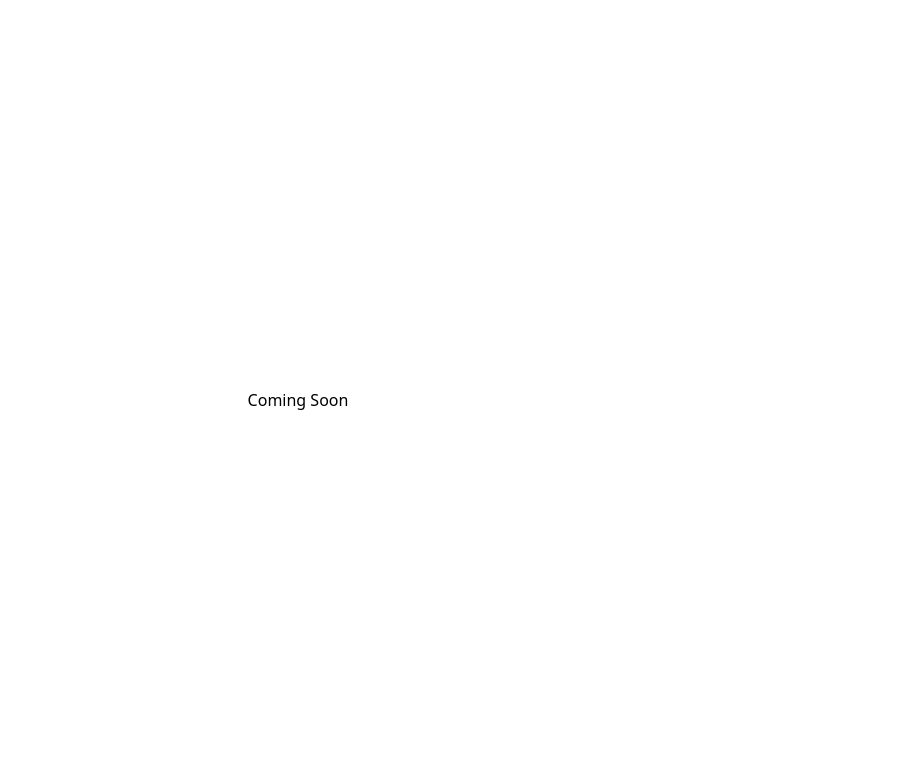
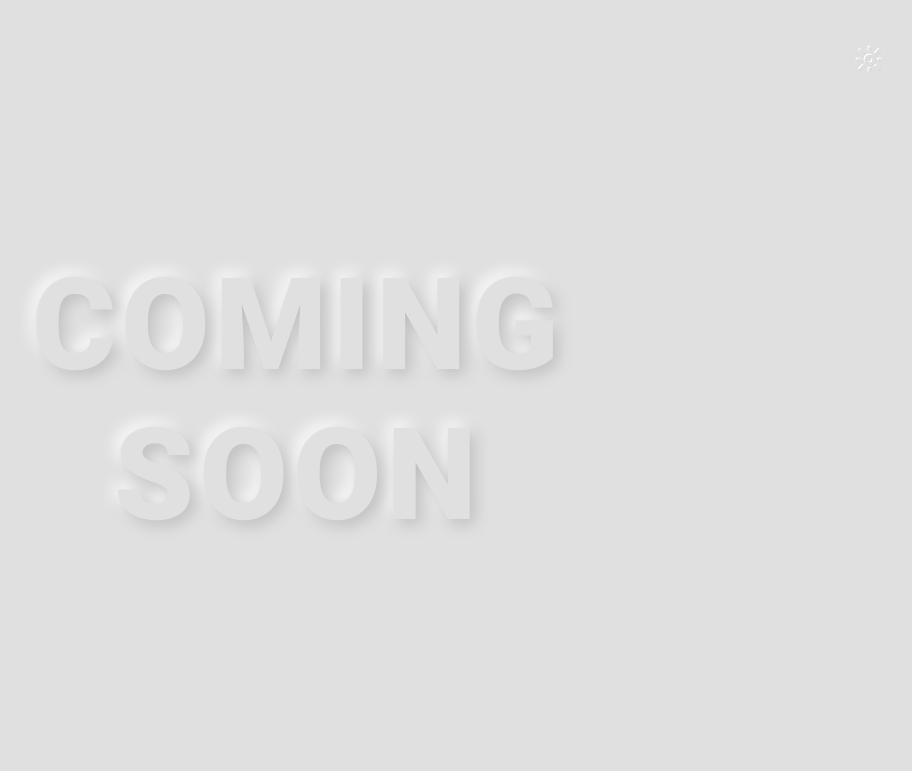
Before and after one commit to ellsworthjc/my-landing-page, a plain HTML site: page index.html in a window 1280 px wide. Shown: the whole page, without its empty margins (342-1254 px from the left). Drawn offline with nearby package versions, Linux system fonts and the light colour scheme.

Commit message:
Neumorphism styles and initial layout test

```diff
--- /dev/null
+++ b/_js/main.js
@@ -0,0 +1,7 @@
+import { switchTheme } from "./modules/themeSwitcher.js";
+
+window.addEventListener("load", () => {
+	// Theme Switcher
+	const themeSwitcherButton = document.getElementById("theme-switcher");
+	themeSwitcherButton.addEventListener("click", switchTheme);
+})
--- /dev/null
+++ b/_js/modules/themeSwitcher.js
@@ -0,0 +1,19 @@
+/**
+ * Handles theme switching for the site.
+ * - In this context, "this" is the theme switcher button.
+ */
+export function switchTheme() {
+	const themes = ["light", "dark", "silly"];
+	const body = document.querySelector("body");
+
+	themes.some((theme, index, array) => {
+		const nextTheme = array[index + 1] || array[0];
+		if (body.classList.contains(theme)) {
+			body.classList.replace(theme, nextTheme);
+			return true;
+		}
+	})
+
+	// We'll want to add some icons to the theme switcher button eventually
+	// console.log(this);
+}
--- a/index.html
+++ b/index.html
@@ -4,18 +4,27 @@
     <meta charset="UTF-8">
     <meta name="viewport" content="width=device-width, initial-scale=1.0">
     <title>J. Connor Ellsworth</title>
-    <script src="main.js"></script>
-    <script src="https://cdn.tailwindcss.com?plugins=forms,typography,aspect-ratio,line-clamp,container-queries"></script>
-    <script>
-        tailwind.config = {
-          prefix: "tw-",
-        }
-      </script>
+    <script src="/_js/main.js" type="module"></script>
+	<link href="styles.css" rel="stylesheet" />
 </head>
-<body>
-    <section class="tw-flex tw-h-screen tw-w-screen tw-items-center tw-justify-center">
-        <h1 class="">Coming Soon</h1>
+<body class="light test">
+    <section>
+		<h1 class="neu-text">Coming<br>Soon</h1>
     </section>
 
+	<!-- Four Corner Buttons -->
+	<div class="theme-switcher-container">
+		<button id="theme-switcher" class="neu-button secret">
+			Toggle Theme
+			<svg viewBox="0 0 24 24" class="svg-small svg-filter" fill="none" xmlns="http://www.w3.org/2000/svg">
+				<g stroke-width="0"></g><g stroke-linecap="round" stroke-linejoin="round"></g><g> <path d="M15 12C15 13.6569 13.6569 15 12 15C10.3431 15 9 13.6569 9 12C9 10.3431 10.3431 9 12 9C13.6569 9 15 10.3431 15 12Z" stroke-width="2"></path> <path d="M12 5V3" stroke-width="2" stroke-linecap="round" stroke-linejoin="round"></path> <path d="M17 7L19 5" stroke-width="2" stroke-linecap="round" stroke-linejoin="round"></path> <path d="M19 12H21" stroke-width="2" stroke-linecap="round" stroke-linejoin="round"></path> <path d="M17 17L19 19" stroke-width="2" stroke-linecap="round" stroke-linejoin="round"></path> <path d="M12 19V21" stroke-width="2" stroke-linecap="round" stroke-linejoin="round"></path> <path d="M7 17L5 19" stroke-width="2" stroke-linecap="round" stroke-linejoin="round"></path> <path d="M5 12H3" stroke-width="2" stroke-linecap="round" stroke-linejoin="round"></path> <path d="M5 5L7 7" stroke-width="2" stroke-linecap="round" stroke-linejoin="round"></path> </g>
+			</svg>
+		</button>
+	</div>
+	<div class="social-container">
+		<a href="#" class="neu-button secret">
+			this button doesn't do anything
+		</a>
+	</div>
 </body>
 </html>
--- /dev/null
+++ b/styles.css
@@ -0,0 +1,161 @@
+@import url('https://fonts.googleapis.com/css2?family=Roboto:ital,wght@0,100;0,300;0,400;0,500;0,700;0,900;1,100;1,300;1,400;1,500;1,700;1,900&display=swap');
+@import url('https://fonts.googleapis.com/css2?family=Comfortaa:wght@300..700&display=swap');
+
+/* Light/Default Mode */
+:root {
+	--default-transition-duration: 200ms;
+
+	/* Default colors */
+	--main-bg: #e0e0e0;
+	--main-shine: #ffffff;
+	--main-shadow: #bebebe;
+	--text-primary: #1c1c1e;
+	--accent: #4699E6;
+}
+
+* {
+	margin: 0;
+	padding: 0;
+	font-family: "Roboto", sans-serif;
+	transition: all var(--default-transition-duration);
+}
+
+/* Light/Default Mode Colors */
+.light {
+	--main-bg: #e0e0e0;
+	--main-shine: #ffffff;
+	--main-shadow: #bebebe;
+	--text-primary: #1c1c1e;
+}
+
+/* Dark Mode Colors */
+.dark {
+	--main-bg: #28282B;
+	--main-shine: #343438;
+	--main-shadow: #1c1c1e;
+	--text-primary: #bebebe;
+}
+
+/* Silly Mode Colors */
+.silly {
+	--main-bg: green;
+	--main-shine: red;
+	--main-shadow: blue;
+	--text-primary: yellow;
+}
+
+body {
+	position: relative;
+	color: var(--text-primary);
+	background-color: var(--main-bg);
+}
+
+section {
+	display: flex;
+	width: 100vw;
+	height: 100vh;
+	justify-content: center;
+	align-items: center;
+	/* background-image: linear-gradient(135deg, var(--main-shadow), var(--main-bg-darker)); */
+}
+
+h1 {
+	font-size: 10vw;
+	font-weight: 900;
+	letter-spacing: 0.33rem;
+	text-transform: uppercase;
+	text-align: center;
+	color: transparent;
+	color: red;
+	color: var(--main-bg);
+	user-select: none;
+}
+
+/* Four Corner Buttons */
+.theme-switcher-container {
+	position: absolute;
+	top: 2rem;
+	right: 2rem;
+}
+
+.social-container {
+	position: absolute;
+	bottom: 2rem;
+	right: 2rem;
+}
+
+/* Neumorphism Styles */
+.neu-box {
+	--blurScale: 2;
+	--distance: 1rem;
+	padding: var(--distance);
+	border-radius: 2rem;
+	box-shadow: var(--distance) var(--distance) calc(var(--distance) * var(--blurScale)) var(--main-shadow),
+				calc(var(--distance) * -1) calc(var(--distance) * -1) calc(var(--distance) * var(--blurScale)) var(--main-shine);
+}
+
+.neu-text {
+	--blurScale: 3;
+	--distance: 0.3rem;
+	text-shadow:
+		var(--distance) var(--distance) calc(var(--distance) * var(--blurScale)) var(--main-shadow),
+		calc(var(--distance) * -1) calc(var(--distance) * -1) calc(var(--distance) * var(--blurScale)) var(--main-shine);
+}
+
+.neu-button {
+	--blurScale: 3;
+	--distance: 0.3rem;
+	display: flex;
+	justify-content: center;
+	align-items: center;
+	gap: 1rem;
+	appearance: none;
+	font-size: 0.8rem;
+	font-weight: 400;
+	text-decoration: none;
+	padding: 0.75rem 1.25rem;
+	color: var(--text-primary);
+	background: var(--main-bg);
+	border: none;
+	border-radius: 100rem;
+	outline: none;
+	user-select: none;
+	box-shadow: var(--distance) var(--distance) calc(var(--distance) * var(--blurScale)) var(--main-shadow),
+				calc(var(--distance) * -1) calc(var(--distance) * -1) calc(var(--distance) * var(--blurScale)) var(--main-shine);
+	cursor: pointer;
+}
+
+.neu-button:hover,
+.neu-button:focus-visible {
+	--blurScale: 3;
+	--distance: 0.3rem;
+	color: var(--text-primary);
+}
+
+.neu-button:active {
+	box-shadow: var(--distance) var(--distance) calc(var(--distance) * var(--blurScale)) var(--main-shadow),
+				calc(var(--distance) * -1) calc(var(--distance) * -1) calc(var(--distance) * var(--blurScale)) var(--main-shine),
+				var(--distance) var(--distance) calc(var(--distance) * var(--blurScale)) inset var(--main-shadow),
+				calc(var(--distance) * -1) calc(var(--distance) * -1) calc(var(--distance) * var(--blurScale)) inset var(--main-shine);
+}
+
+.secret {
+	--blurScale: 0;
+	--distance: 0rem;
+	color: transparent;
+}
+
+.svg-filter {
+	--blurScale: 3;
+	--distance: 0.3rem;
+	stroke: var(--main-bg);
+	filter: drop-shadow(var(--distance) var(--distance) calc(var(--distance) * var(--blurScale)) var(--main-shadow))
+			drop-shadow(calc(var(--distance) * -1) calc(var(--distance) * -1) calc(var(--distance) * var(--blurScale)) var(--main-shine));
+}
+
+.svg-small {
+	--blurScale: 0.5;
+	--distance: 0.05rem;
+	width: 2rem;
+	height: 2rem;
+}
```
Also changed, not shown: main.js (deleted), style.css (deleted).
